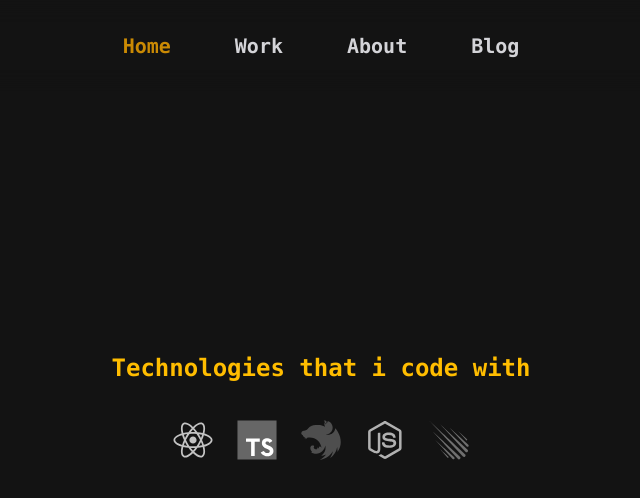
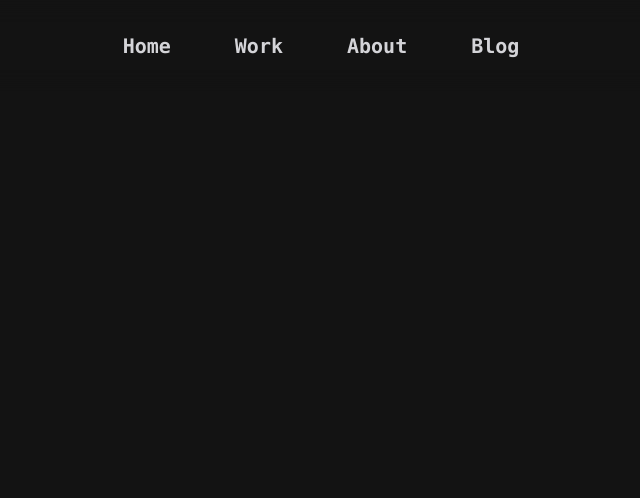
Before and after one commit to OtavioSC/website, a Next.js app: page /about in a window 1280 px wide. Shown: the top 498 px of the page, without its empty margins (319-959 px from the left). Built offline with nearby package versions, Linux system fonts and the light colour scheme.

Commit message:
feat: improve hero page animations and icons

```diff
--- a/src/app/about/page.tsx
+++ b/src/app/about/page.tsx
@@ -1,32 +1,8 @@
-import { techIcons } from "@/assets/icons/icons";
-import Image from "next/image";
-
 export default function About() {
   return (
     <main className="flex min-h-screen flex-col items-center justify-center w-full p-24">
       <section className={`text-white pt-8 pb-6`}>
-        <h1 className="my-4 inline-block text-yellow-600 text-4xl">
-          <section>
-            <samp className="font-bold text-center my-4 inline-block text-goldenrod text-2xl">
-              Technologies that i code with
-            </samp>
-            <div className="mt-4 flex flex-row gap-4 justify-center">
-              {techIcons.map((icon) => {
-                return (
-                  <Image
-                    key={icon.name}
-                    src={icon.src}
-                    width={20}
-                    height={20}
-                    className="h-12 w-12 grayscale hover:grayscale-0 duration-300 p-1"
-                    alt={icon.name}
-                  />
-                );
-              })}
-            </div>
-          </section>
-        </h1>
-        <p className="my-2 text-xl"></p>
+        <p className="my-2 text-2xl"></p>
       </section>
     </main>
   );
--- a/src/app/page.tsx
+++ b/src/app/page.tsx
@@ -11,14 +11,14 @@ const poppins = Poppins({
 
 export default function Home() {
   return (
-    <main className="flex min-h-screen flex-col items-center justify-center w-full p-24">
+    <main className="flex min-h-screen flex-col items-center justify-center w-full p-24 backdrop-opacity-10">
+      <div className="absolute top-150 left-4 w-72 h-72 bg-yellow-300 rounded-full mix-blend-multiply filter blur-xl opacity-40 animate-blob"></div>
+      <div className="absolute top-110 right-4 w-72 h-72 bg-yellow-300 rounded-full mix-blend-multiply filter blur-xl opacity-40 animate-blob animation-delay-2000"></div>
+      <div className="absolute top-130 left-50 w-72 h-72 bg-yellow-300 rounded-full mix-blend-multiply filter blur-xl opacity-40 animate-blob animation-delay-3000"></div>
+      <div className="absolute bottom-50 right-20 w-72 h-72 bg-yellow-300 rounded-full mix-blend-multiply filter blur-xl opacity-40 animate-blob animation-delay-4000"></div>
       <section
-        className={`${poppins.className} text-white pt-8 pb-6 border border-sb bg-[#141414] rounded-xl backdrop-opacity-10`}
+        className={`${poppins.className} text-white pt-8 pb-6 border border-sb bg-[#141414] rounded-xl`}
       >
-        <div className="absolute top-0 -left-4 w-72 h-72 bg-goldenrod rounded-full mix-blend-multiply filter blur-xl opacity-40 animate-blob"></div>
-        <div className="absolute top-0 -right-4 w-72 h-72 bg-yellow-600 rounded-full mix-blend-multiply filter blur-xl opacity-40 animate-blob animation-delay-2000"></div>
-        <div className="absolute -bottom-8 left-20 w-72 h-72 bg-goldenrod rounded-full mix-blend-multiply filter blur-xl opacity-40 animate-blob animation-delay-3000"></div>
-        <div className="absolute -bottom-8 -right-4 w-72 h-72 bg-goldenrod rounded-full mix-blend-multiply filter blur-xl opacity-40 animate-blob animation-delay-4000"></div>
         <div className="flex flex-row gap-5 p-8">
           <Image
             src="https://github.com/otaviosc.png"
@@ -33,13 +33,13 @@ export default function Home() {
             >
               Otávio Carmo
             </h1>
-            <p className="block my-2 text-xl">
-              Software Engineer born in 🇧🇷 and enthusiastic for Computer
-              Science.
+            <p className="my-2 text-xl line-clamp-3">
+              Software Engineer borned in 🇧🇷 and enthusiastic for Computer
+              Science stuffs.
             </p>
           </div>
         </div>
-        <div className="flex flex-row gap-4 my-5 justify-center">
+        <div className="flex flex-row gap-2 my-2 justify-center">
           {socialIcons.map((icon) => {
             if (icon.target) {
               return (
@@ -47,7 +47,7 @@ export default function Home() {
                   <Image
                     key={icon.name}
                     src={icon.src}
-                    width={38}
+                    width={35}
                     alt={icon.name}
                     className="p-2 hover:-translate-y-2 duration-150"
                   />
--- a/src/app/work/page.tsx
+++ b/src/app/work/page.tsx
@@ -1,9 +1,28 @@
 import Card from "@/components/card/Card";
+import { techIcons } from "@/assets/icons/icons";
+import Image from "next/image";
 
 export default function Work() {
   return (
     <main className="flex min-h-screen flex-col items-center justify-center w-full p-24">
       <section className={`text-white pt-8 pb-6`}>
+        <h1
+          className={`font-bold text-center my-4 inline-block text-goldenrod text-4xl`}
+        >
+          Most recent work
+        </h1>
+        <div className="mt-4 flex flex-row gap-4 justify-center">
+          {techIcons.map((icon) => {
+            return (
+              <Image
+                key={icon.name}
+                src={icon.src}
+                className="h-10 w-10 grayscale hover:grayscale-0 duration-300 p-1"
+                alt={icon.name}
+              />
+            );
+          })}
+        </div>
         <Card />
         <Card />
         <Card />
--- a/src/components/navbar/Navbar.tsx
+++ b/src/components/navbar/Navbar.tsx
@@ -9,7 +9,7 @@ export default function Navbar() {
       <div className="flex w-full items-center justify-between py-4 sm:items-right sm:justify-center">
         <div className="text-xl hidden sm:block">
           <ul className="flex flex-row gap-x-10 font-bold w-full">
-            <li className="text-yellow-600 hover:text-yellow-300 duration-75">
+            <li className=" hover:text-yellow-600 duration-75">
               <Link href="/" className="p-1 sm:p-3">
                 <samp>Home</samp>
               </Link>
```
